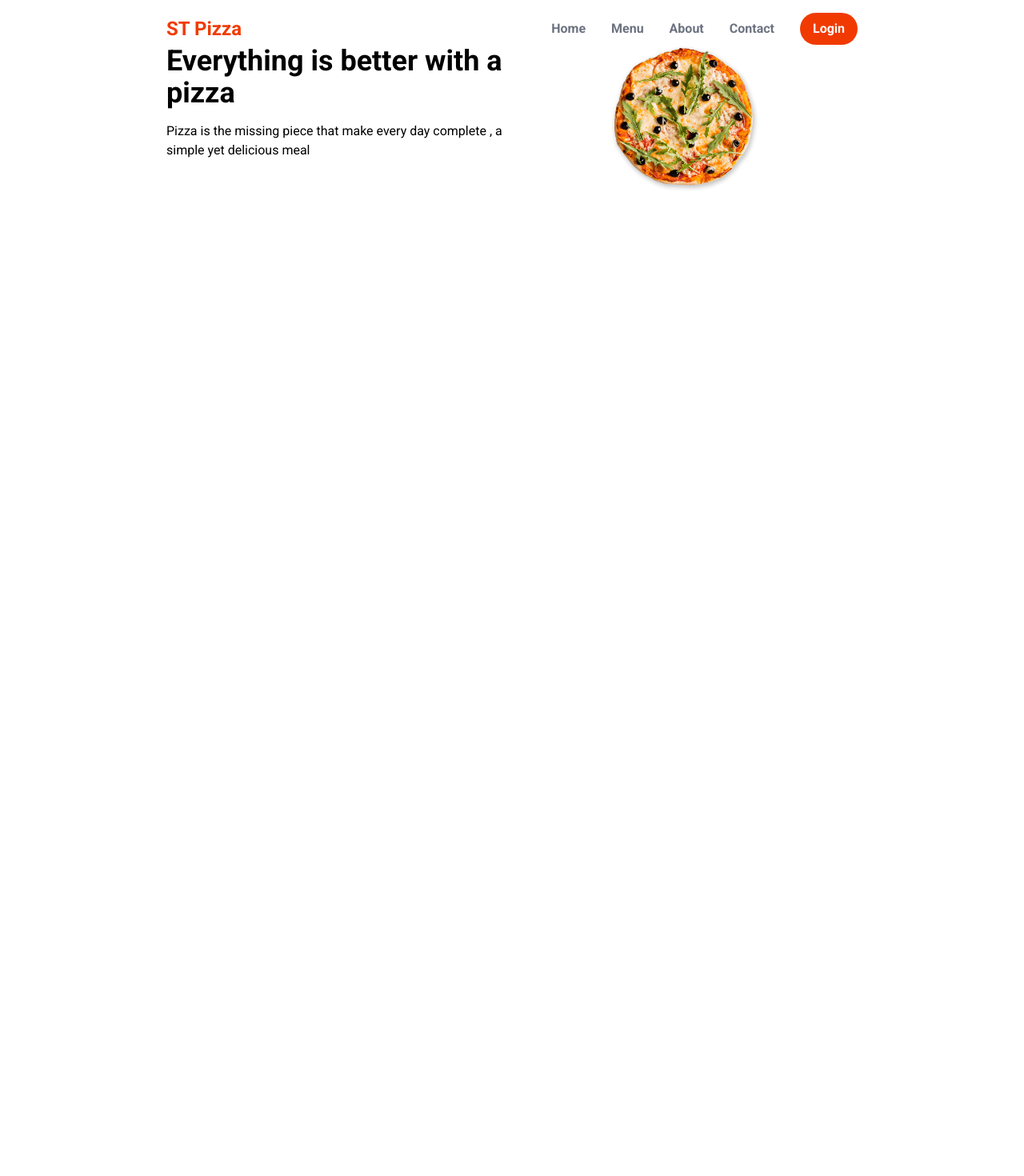
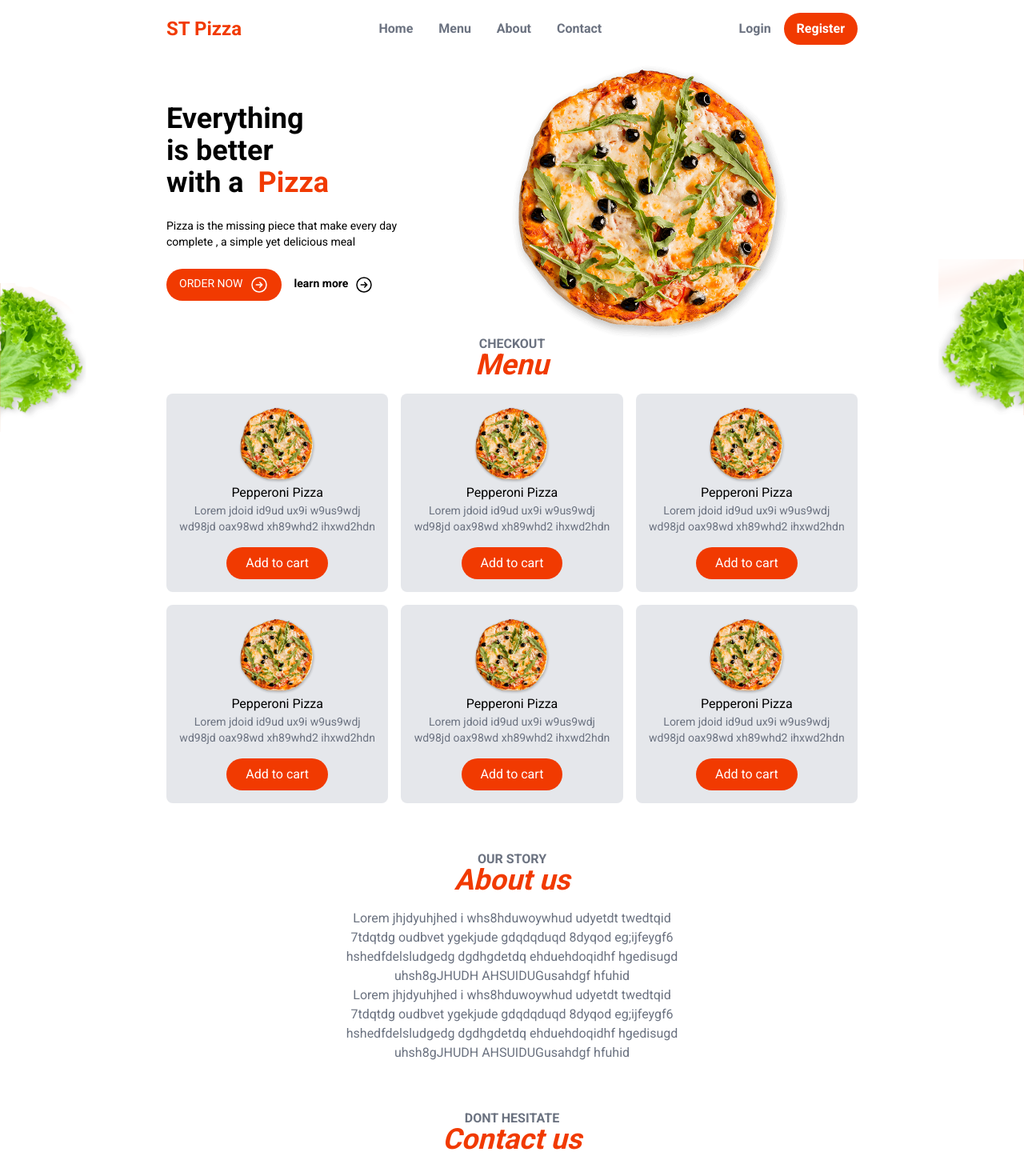
Before and after one commit to AdeJulius46/food-app, a Next.js app: page / in a window 1280 px wide. Shown: the top 1470 px of the page at 80% size. Before the commit the page ends 800 px from the top, so only its background shows below. Built offline with nearby package versions, Linux system fonts and the light colour scheme.

Commit message:
Registerpage

```diff
--- a/src/app/components/layout/Hero.js
+++ /dev/null
@@ -1,25 +0,0 @@
-import React from 'react'
-import Image from "next/image"
-const Hero = () => {
-  return (
-  <section className='grid grid-cols-2'>
-    <div>
-    <h1 className='text-4xl font-semibold'>Everything is better with a pizza  </h1>
-        <p className='my-4 text-grey-500'> Pizza is the missing piece that make every day complete , a simple yet delicious meal</p>
-        <div>
-
-        </div>
-          <button>
-
-          </button>
-    </div>
-        <div className=' relative'>
-
-        <Image src={"/pizza.png"}  layout={'fill'} objectFit={'contain'}    alt={"Piza"} />
-        </div>
-  </section>
-
-  )
-}
-
-export default Hero
--- a/src/app/globals.css
+++ b/src/app/globals.css
@@ -1,3 +1,10 @@
 @tailwind base;
 @tailwind components;
 @tailwind utilities;
+
+
+
+section.hero{
+    @apply grid;
+    grid-template-columns:.4fr .6fr ;
+}
--- a/src/app/page.js
+++ b/src/app/page.js
@@ -1,6 +1,8 @@
 import Link from "next/link";
-import Header from "./components/layout/Header";
-import Hero from "./components/layout/Hero";
+import Header from "../components/layout/Header";
+import Hero from "../components/layout/Hero";
+import HomeMenu from "../components/layout/HomeMenu";
+import SectionHeader from "../components/layout/SectionHeader";
 
 
 export default function Home() {
@@ -8,6 +10,37 @@ export default function Home() {
    <>
 <Header />
 <Hero />
+<HomeMenu/>
+<section className="text-center  my-16">
+  <SectionHeader
+  subHeader={"Our Story"}
+  mainHeader={"About us"}
+
+  />
+  <div className="max-w-md  mx-auto mt-4 text-gray-500 mt-4 flex-col gap-4 ">
+
+   <p className="">
+    Lorem  jhjdyuhjhed i  whs8hduwoywhud udyetdt twedtqid 7tdqtdg oudbvet ygekjude gdqdqduqd 8dyqod eg;ijfeygf6 hshedfdelsludgedg dgdhgdetdq ehduehdoqidhf hgedisugd uhsh8gJHUDH AHSUIDUGusahdgf hfuhid
+   </p>
+   <p className="">
+    Lorem  jhjdyuhjhed i  whs8hduwoywhud udyetdt twedtqid 7tdqtdg oudbvet ygekjude gdqdqduqd 8dyqod eg;ijfeygf6 hshedfdelsludgedg dgdhgdetdq ehduehdoqidhf hgedisugd uhsh8gJHUDH AHSUIDUGusahdgf hfuhid
+   </p>
+  </ div>
+</section>
+<section className="text-center my-8">
+  <SectionHeader
+  subHeader={"Dont hesitate"}
+  mainHeader={"Contact us"}
+  />
+  <div className="mt-8">
+
+  <a  href="tel:+2348104303528"
+  className="text-4xl underline text-gray-500"  >08104303528</a>
+  </div>
+</section>
+<footer className="border-t p-8 text-center text-gray-500 mt-16">
+&copy; 2023 All right reserved
+</footer>
    </>
   );
 }
--- /dev/null
+++ b/src/app/register/page.js
@@ -0,0 +1,9 @@
+import React from 'react'
+
+const registerpage = () => {
+  return (
+    <div>registerpage</div>
+  )
+}
+
+export default registerpage
--- /dev/null
+++ b/src/components/Menu/MenuItem.js
@@ -0,0 +1,20 @@
+import React from 'react'
+
+const MenuItem = () => {
+  return (
+    <div>
+          <div className='bg-gray-200 p-4 rounded-lg text-center hover:bg-white transition-all hover:shadow-md hover:shadow-black/25 '>
+            <div className='text-center '>
+            <img  src={"/pizza.png"} alt={'pizza'}  className='max-h-auto max-h-24 block mx-auto'/>
+
+            </div>
+            <h4 cl assName='font-semibold my-2 text-xl  '>Pepperoni Pizza</h4>
+            <p className='text-gray-500 text-sm'>Lorem jdoid id9ud ux9i w9us9wdj wd98jd oax98wd xh89whd2 ihxwd2hdn
+            </p>
+            <button className='bg-primary mt-4   text-white rounded-full px-6  py-2  '>Add to cart</button>
+        </div>
+    </div>
+  )
+}
+
+export default MenuItem
--- /dev/null
+++ b/src/components/icons/Right.js
@@ -0,0 +1,12 @@
+import React from 'react'
+
+const Right = ({className='w-6 h-6'}) => {
+  return (
+    <svg xmlns="http://www.w3.org/2000/svg" fill="none" viewBox="0 0 24 24" strokeWidth={1.5} stroke="currentColor" className={ className }>
+  <path strokeLinecap="round" strokeLinejoin="round" d="m12.75 15 3-3m0 0-3-3m3 3h-7.5M21 12a9 9 0 1 1-18 0 9 9 0 0 1 18 0Z" />
+</svg>
+
+  )
+}
+
+export default Right
--- a/src/app/components/layout/Header.js
+++ b/src/components/layout/Header.js
@@ -11,7 +11,11 @@ const Header = () => {
       <Link   href={''}> Menu </Link>
       <Link   href={''}> About </Link>
       <Link   href={''}> Contact</Link>
-      <Link   href={''}   className="bg-primary rounded-full    text-white px-4 py-2 ">  Login</Link>
+    </nav>
+    <nav className='flex items-center gap-4  text-gray-500  font-semibold '>
+
+      <Link   href={'/login'}   className="   ">  Login</Link>
+      <Link   href={'/register'}   className="bg-primary rounded-full    text-white px-4 py-2 ">  Register</Link>
     </nav>
    </header>
     </div>
--- /dev/null
+++ b/src/components/layout/Hero.js
@@ -0,0 +1,29 @@
+import React from 'react'
+import Image from "next/image"
+import Right from '../icons/Right'
+const Hero = () => {
+  return (
+  <section className='hero  mt-6'>
+    <div className='py-12'>
+    <h1 className='text-4xl  font-semibold'>Everything <br/> is  better  <br/> with   a&nbsp;  <span className='text-primary'>Pizza </span>  </h1>
+        <p className='my-6  text-grey-500 text-sm '> Pizza is the missing piece that make every day complete , a simple yet delicious meal</p>
+        <div className='flex text-sm gap-4'>
+
+          <button className='bg-primary uppercase text-white px-4 py-2  gap-2 rounded-full  flex item-center'> Order now
+          <Right />
+           </button>
+          <button className='flex gap-2 py-2 text-grey-600 font-semibold'>learn more
+          <Right />
+          </button>
+        </div>
+    </div>
+        <div className=' relative'>
+
+        <Image src={"/pizza.png"}  layout={'fill'} objectFit={'contain'}    alt={"Piza"} />
+        </div>
+  </section>
+
+  )
+}
+
+export default Hero
--- /dev/null
+++ b/src/components/layout/HomeMenu.js
@@ -0,0 +1,42 @@
+import Image from 'next/image'
+import React from 'react'
+import MenuItem from '../Menu/MenuItem'
+import SectionHeader from './SectionHeader'
+
+const HomeMenu = () => {
+  return (
+   <>
+   <section className=''>
+    <div className='absolute right-0  left-0 w-full justify-start  '>
+    <div className='absolute  left-0  -top-[70px] text-left '>
+        <Image  src={"/sallad1.png"}  width={109}height={197}/>
+    </div>
+    <div className='h-48   absolute  right-0 -top-[100px]    -z-10'>
+        <Image  src={"/sallad2.png"}  width={107} height={195}/>
+    </div>
+    </div>
+   <div className='text-center'>
+
+   <SectionHeader
+   subHeader={"Checkout"}
+   mainHeader={"Menu"}
+   />
+
+
+   </div>
+
+   <div className='grid grid-cols-3 gap-4'>
+    <MenuItem />
+    <MenuItem />
+    <MenuItem />
+    <MenuItem />
+    <MenuItem />
+    <MenuItem />
+
+   </div>
+   </section>
+   </>
+  )
+}
+
+export default HomeMenu
--- /dev/null
+++ b/src/components/layout/SectionHeader.js
@@ -0,0 +1,18 @@
+import React from 'react'
+
+const SectionHeader = ({subHeader, mainHeader}) => {
+  return (
+    <>
+
+        <h3 className='uppercase text-gray-500 font-semibold   leading-3'>{subHeader}</h3>
+         <h2 className='text-primary font-bold text-4xl italic mb-4'>
+            {mainHeader}
+         </h2>
+
+
+
+    </>
+  )
+}
+
+export default SectionHeader
```
